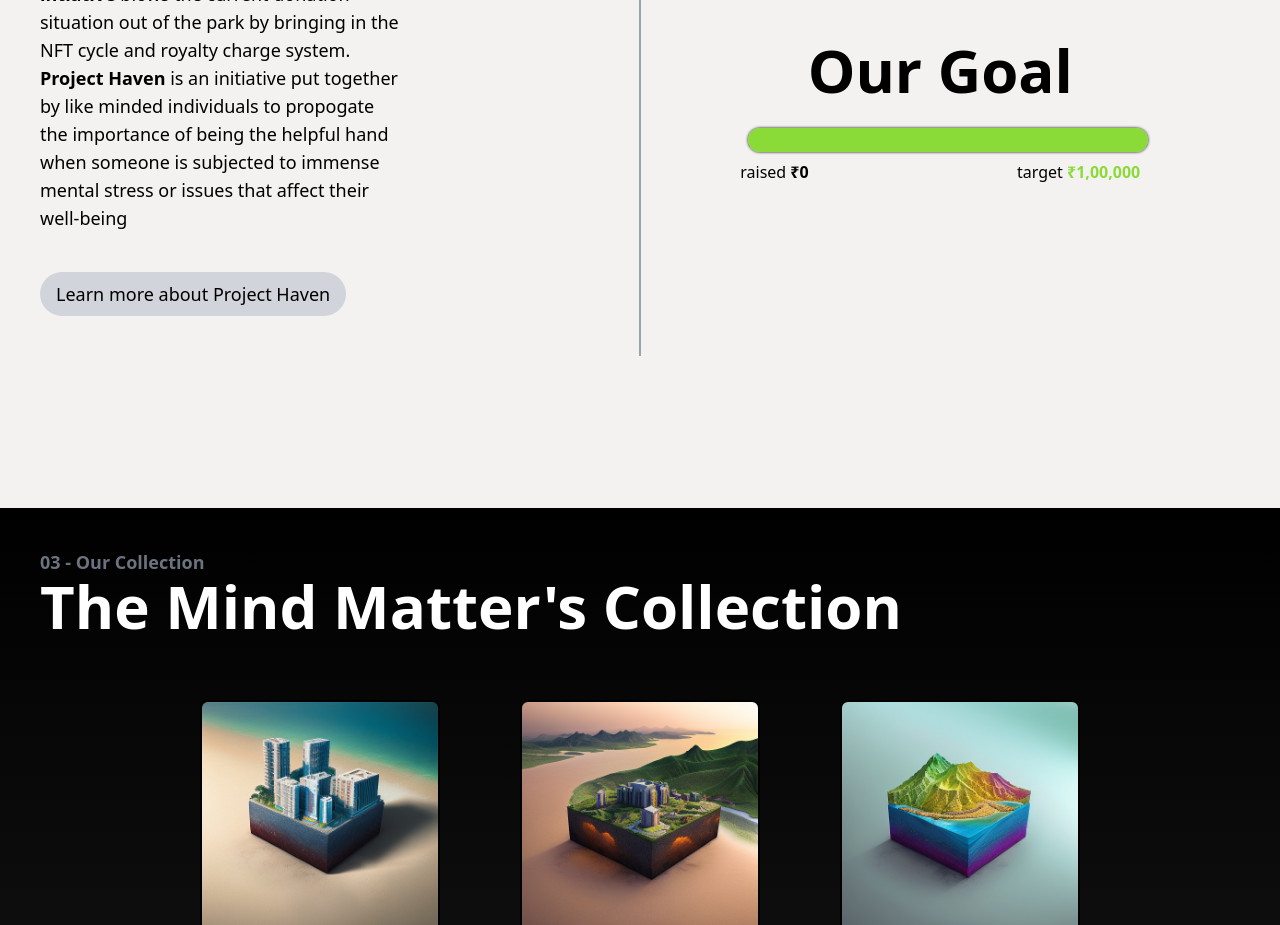
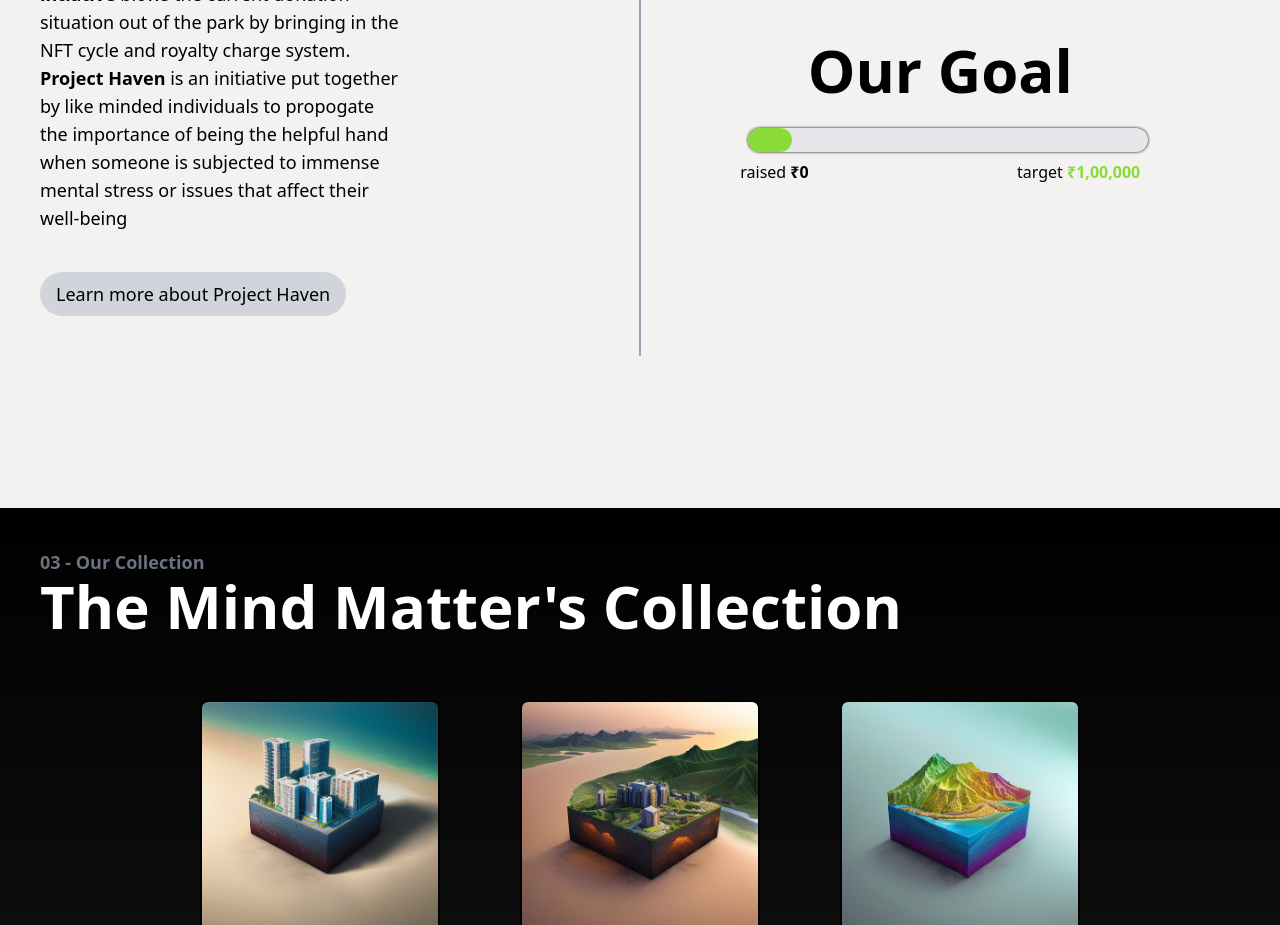
Before and after one commit to Deflated-Pappadam/project-haven, a Next.js app: page / in a window 1280 px wide. Shown: the part 2140-3065 px from the top of the page. Built offline with nearby package versions, Linux system fonts and the light colour scheme; no server answers; the database is empty.

Commit message:
fix: progressbar

```diff
--- a/src/pages/index.tsx
+++ b/src/pages/index.tsx
@@ -216,9 +216,10 @@ export default function Home() {
           <div className="flex w-[100%] items-center text-black flex-col justify-center ">
             <h1 className="font-bold text-6xl">Our Goal</h1>
             <section className="w-[400px]">
+
               <div className="w-full shadow-[0px_0px_3px_rgb(0,0,0)] h-6 m-2 bg-gray-200 rounded-full mt-7">
                 <div
-                  className={`h-6 bg-[#8adb37] rounded-full w-[${totalDonations}%] transition-all ease-in-out duration-100`}
+                  className={"h-6 bg-[#8adb37] rounded-full max-w-[11%] transition-all ease-in-out duration-100"}
                 ></div>
               </div>
 
```
